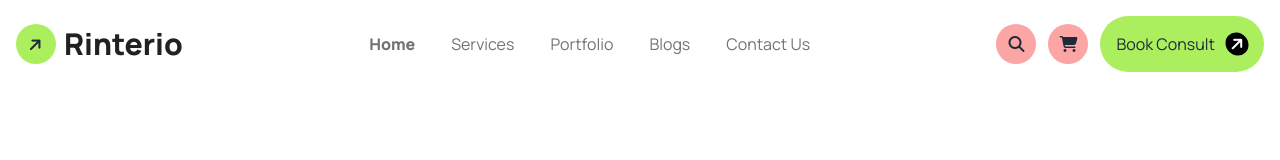
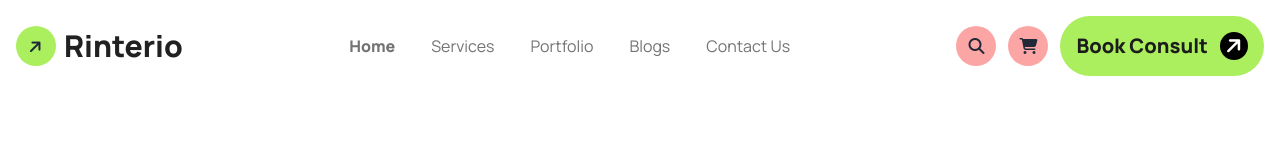
Before and after one commit to lukmanxpert/Rinterio, a plain HTML site: page index.html in a window 1280 px wide. Drawn offline with nearby package versions, Linux system fonts and the light colour scheme.

Commit message:
add some changed

```diff
--- a/index.html
+++ b/index.html
@@ -50,8 +50,8 @@
         <div class="hidden md:inline-flex gap-3 items-center">
             <button class="h-10 w-10 bg-red-300 rounded-[50%]"><i class="fa-solid fa-magnifying-glass"></i></button>
             <button class="h-10 w-10 bg-red-300 rounded-[50%]"><i class="fa-solid fa-cart-shopping"></i></button>
-            <button class="bg-[#ABEF5F] rounded-[32px] p-4">Book Consult <i
-                    class="fa-solid fa-arrow-right -rotate-45 bg-black text-white p-1 rounded-[50%] ml-2"></i></button>
+            <button class="bg-[#ABEF5F] rounded-[32px] p-4 font-extrabold text-xl text-[#1C1C1C]">Book Consult <i
+                    class="fa-solid fa-arrow-right -rotate-45 bg-black text-white p-1 rounded-[50%] ml-2 h-7 w-7"></i></button>
         </div>
         <div class="bg-white rounded-[50%] h-10 w-10 flex items-center justify-center md:hidden">
             <div class="dropdown dropdown-end">
```
